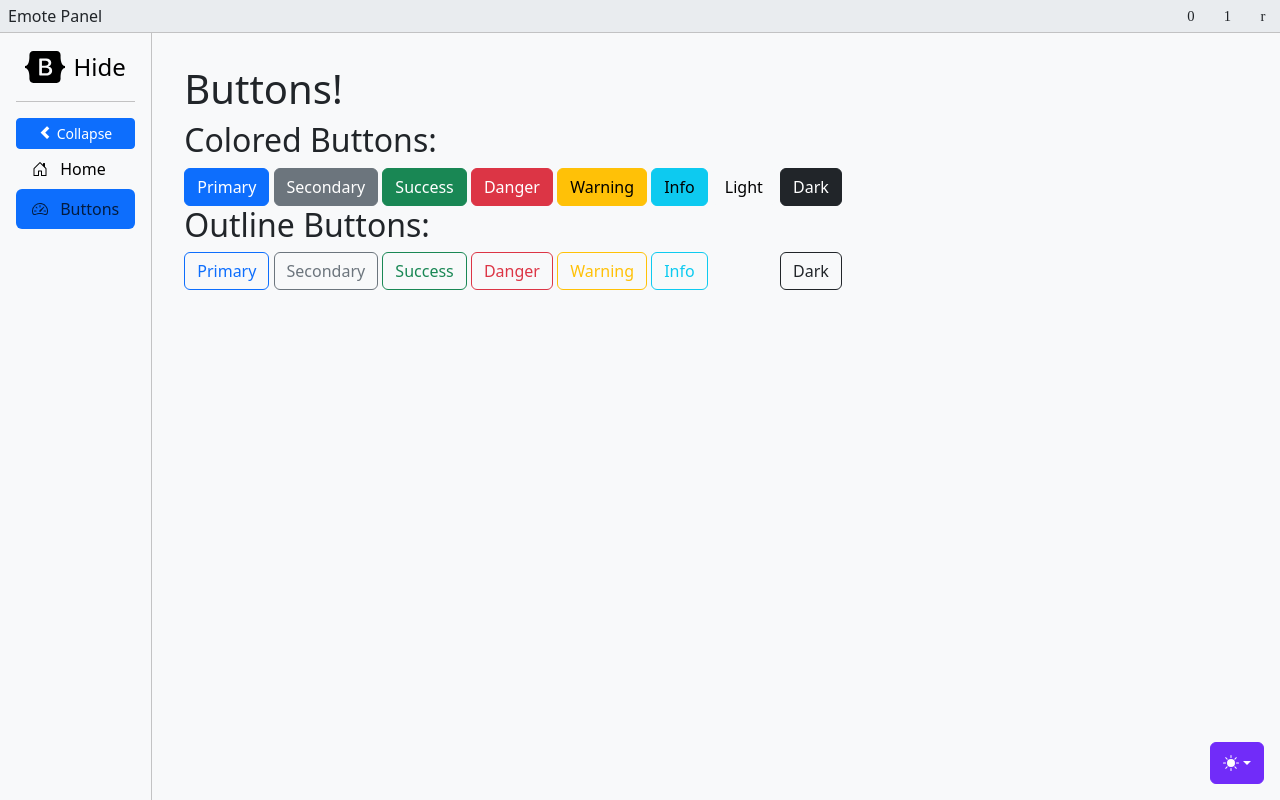
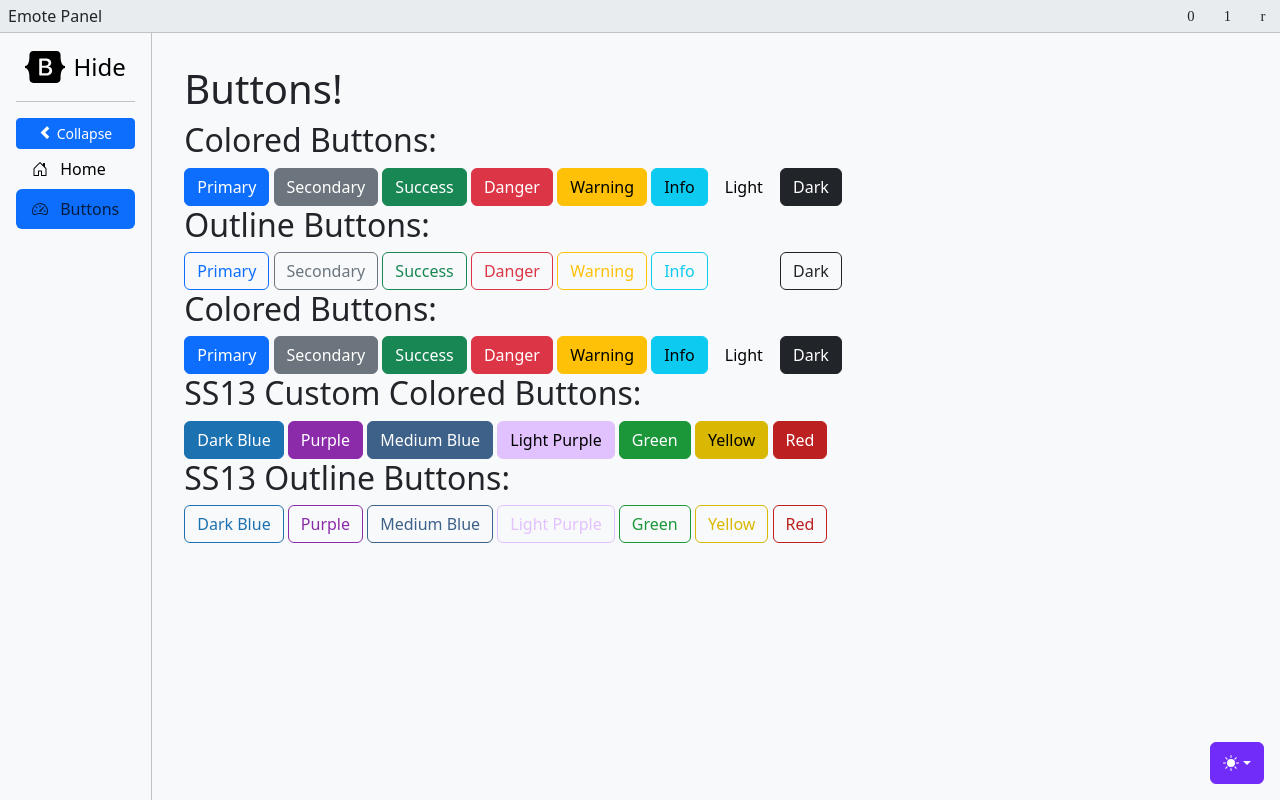
Before and after one commit to ARZUMATA/SpaceStation13-Emote-Panel, a plain HTML site: page Pages/index.html in a window 1280 px wide. Both pictures are taken after a click on the tab "Buttons". Drawn offline with nearby package versions, Linux system fonts and the light colour scheme.

Commit message:
let user copy style for json

```diff
--- a/Pages/index.html
+++ b/Pages/index.html
@@ -171,25 +171,54 @@
 						<h1>Buttons!</h1>
 
 						<h2>Colored Buttons:</h2>
-						<button type="button" onclick="ahkButtonClick(this)" class="btn btn-primary">Primary</button>
-						<button type="button" onclick="ahkButtonClick(this)" class="btn btn-secondary">Secondary</button>
-						<button type="button" onclick="ahkButtonClick(this)" class="btn btn-success">Success</button>
-						<button type="button" onclick="ahkButtonClick(this)" class="btn btn-danger">Danger</button>
-						<button type="button" onclick="ahkButtonClick(this)" class="btn btn-warning">Warning</button>
-						<button type="button" onclick="ahkButtonClick(this)" class="btn btn-info">Info</button>
-						<button type="button" onclick="ahkButtonClick(this)" class="btn btn-light">Light</button>
-						<button type="button" onclick="ahkButtonClick(this)" class="btn btn-dark">Dark</button>
+						<button type="button" onclick="buttonPreviewClick(this)" class="btn btn-primary">Primary</button>
+						<button type="button" onclick="buttonPreviewClick(this)" class="btn btn-secondary">Secondary</button>
+						<button type="button" onclick="buttonPreviewClick(this)" class="btn btn-success">Success</button>
+						<button type="button" onclick="buttonPreviewClick(this)" class="btn btn-danger">Danger</button>
+						<button type="button" onclick="buttonPreviewClick(this)" class="btn btn-warning">Warning</button>
+						<button type="button" onclick="buttonPreviewClick(this)" class="btn btn-info">Info</button>
+						<button type="button" onclick="buttonPreviewClick(this)" class="btn btn-light">Light</button>
+						<button type="button" onclick="buttonPreviewClick(this)" class="btn btn-dark">Dark</button>
 
 						<h2>Outline Buttons:</h2>
-						<button type="button" onclick="ahkButtonClick(this)" class="btn btn-outline-primary">Primary</button>
-						<button type="button" onclick="ahkButtonClick(this)" class="btn btn-outline-secondary">Secondary</button>
-						<button type="button" onclick="ahkButtonClick(this)" class="btn btn-outline-success">Success</button>
-						<button type="button" onclick="ahkButtonClick(this)" class="btn btn-outline-danger">Danger</button>
-						<button type="button" onclick="ahkButtonClick(this)" class="btn btn-outline-warning">Warning</button>
-						<button type="button" onclick="ahkButtonClick(this)" class="btn btn-outline-info">Info</button>
-						<button type="button" onclick="ahkButtonClick(this)" class="btn btn-outline-light">Light</button>
-						<button type="button" onclick="ahkButtonClick(this)" class="btn btn-outline-dark">Dark</button>
-						</div>
+						<button type="button" onclick="buttonPreviewClick(this)" class="btn btn-outline-primary">Primary</button>
+						<button type="button" onclick="buttonPreviewClick(this)" class="btn btn-outline-secondary">Secondary</button>
+						<button type="button" onclick="buttonPreviewClick(this)" class="btn btn-outline-success">Success</button>
+						<button type="button" onclick="buttonPreviewClick(this)" class="btn btn-outline-danger">Danger</button>
+						<button type="button" onclick="buttonPreviewClick(this)" class="btn btn-outline-warning">Warning</button>
+						<button type="button" onclick="buttonPreviewClick(this)" class="btn btn-outline-info">Info</button>
+						<button type="button" onclick="buttonPreviewClick(this)" class="btn btn-outline-light">Light</button>
+						<button type="button" onclick="buttonPreviewClick(this)" class="btn btn-outline-dark">Dark</button>
+
+						<h2>Colored Buttons:</h2>
+						<button type="button" onclick="buttonPreviewClick(this)" class="btn btn-primary">Primary</button>
+						<button type="button" onclick="buttonPreviewClick(this)" class="btn btn-secondary">Secondary</button>
+						<button type="button" onclick="buttonPreviewClick(this)" class="btn btn-success">Success</button>
+						<button type="button" onclick="buttonPreviewClick(this)" class="btn btn-danger">Danger</button>
+						<button type="button" onclick="buttonPreviewClick(this)" class="btn btn-warning">Warning</button>
+						<button type="button" onclick="buttonPreviewClick(this)" class="btn btn-info">Info</button>
+						<button type="button" onclick="buttonPreviewClick(this)" class="btn btn-light">Light</button>
+						<button type="button" onclick="buttonPreviewClick(this)" class="btn btn-dark">Dark</button>
+
+						<h2>SS13 Custom Colored Buttons:</h2>
+						<button type="button" onclick="buttonPreviewClick(this)" class="btn btn-custom-ss13-dark-blue">Dark Blue</button>
+						<button type="button" onclick="buttonPreviewClick(this)" class="btn btn-custom-ss13-purple">Purple</button>
+						<button type="button" onclick="buttonPreviewClick(this)" class="btn btn-custom-ss13-medium-blue">Medium Blue</button>
+						<button type="button" onclick="buttonPreviewClick(this)" class="btn btn-custom-ss13-light-purple">Light Purple</button>
+						<button type="button" onclick="buttonPreviewClick(this)" class="btn btn-custom-ss13-green">Green</button>
+						<button type="button" onclick="buttonPreviewClick(this)" class="btn btn-custom-ss13-yellow">Yellow</button>
+						<button type="button" onclick="buttonPreviewClick(this)" class="btn btn-custom-ss13-red">Red</button>
+
+						<h2>SS13 Outline Buttons:</h2>
+						<button type="button" onclick="buttonPreviewClick(this)" class="btn btn-outline-custom-ss13-dark-blue">Dark Blue</button>
+						<button type="button" onclick="buttonPreviewClick(this)" class="btn btn-outline-custom-ss13-purple">Purple</button>
+						<button type="button" onclick="buttonPreviewClick(this)" class="btn btn-outline-custom-ss13-medium-blue">Medium Blue</button>
+						<button type="button" onclick="buttonPreviewClick(this)" class="btn btn-outline-custom-ss13-light-purple">Light Purple</button>
+						<button type="button" onclick="buttonPreviewClick(this)" class="btn btn-outline-custom-ss13-green">Green</button>
+						<button type="button" onclick="buttonPreviewClick(this)" class="btn btn-outline-custom-ss13-yellow">Yellow</button>
+						<button type="button" onclick="buttonPreviewClick(this)" class="btn btn-outline-custom-ss13-red">Red</button>
+					</div>
+
 					</div>
 					<!-- End v-pills-buttons -->
 
--- a/Pages/main.js
+++ b/Pages/main.js
@@ -177,7 +177,7 @@ function createCharacterTabPanes() {
                 // const tooltip = command ? `title="${command}"` : '';
 
                 buttonsHTML += `
-                <button type="button" id="${btnId}" onclick="ahkButtonClick(this)"
+                <button type="button" id="${btnId}" onclick="sendEmoteCommand(this)"
                         class="${btnStyle}"
                         style="width: ${buttonWidth}px; height: ${buttonHeight}px; margin: ${buttonSpacing / 2}px;"
                         data-command="${command}"
@@ -325,7 +325,7 @@ function ahkWebMessage(Msg) {
     console.log(Msg.data);
 }
 
-function ahkButtonClick(ele) {
+function sendEmoteCommand(ele) {
     // Get text from element
     var text = "";
     if (ele.Id != null && ele.Id !== "") {
@@ -362,3 +362,30 @@ function ahkButtonClick(ele) {
     // Send as JSON string
     ahk.ButtonClick.Func(JSON.stringify(buttonData));
 }
+
+// Let's you copy button styles from previews for use in JSON configuration
+// Double-click any button to copy its class names to clipboard
+function buttonPreviewClick(element) {
+    // Get the class attribute from the clicked button
+    const classList = element.className;
+
+    // Copy to clipboard
+    navigator.clipboard.writeText(classList).then(function() {
+        // Show visual feedback
+        const originalText = element.textContent;
+        element.textContent = "Copied!";
+        element.style.opacity = "0.7";
+
+        // Reset after 1 second
+        setTimeout(function() {
+            element.textContent = originalText;
+            element.style.opacity = "1";
+        }, 1000);
+
+        // Show notification (optional)
+        console.log("Copied to clipboard: " + classList);
+    }).catch(function(error) {
+        console.error("Copy failed: ", error);
+        alert("Failed to copy class name to clipboard");
+    });
+}
```
